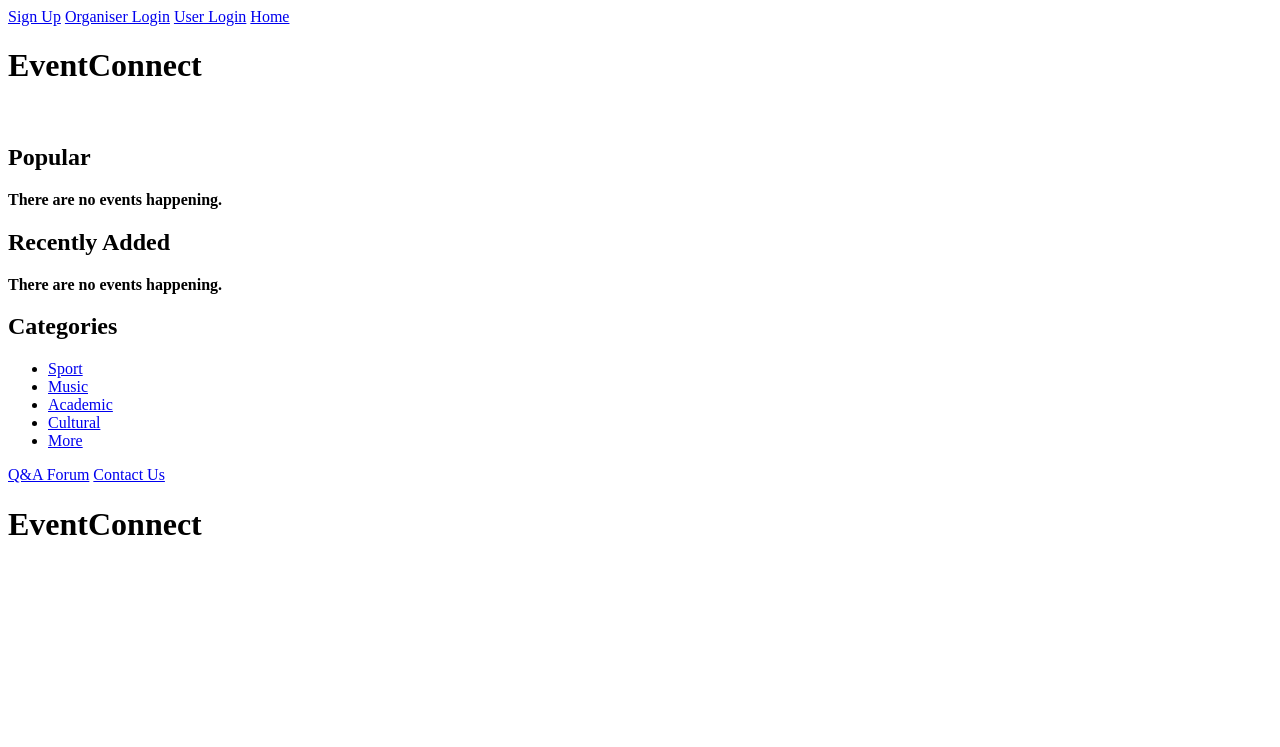
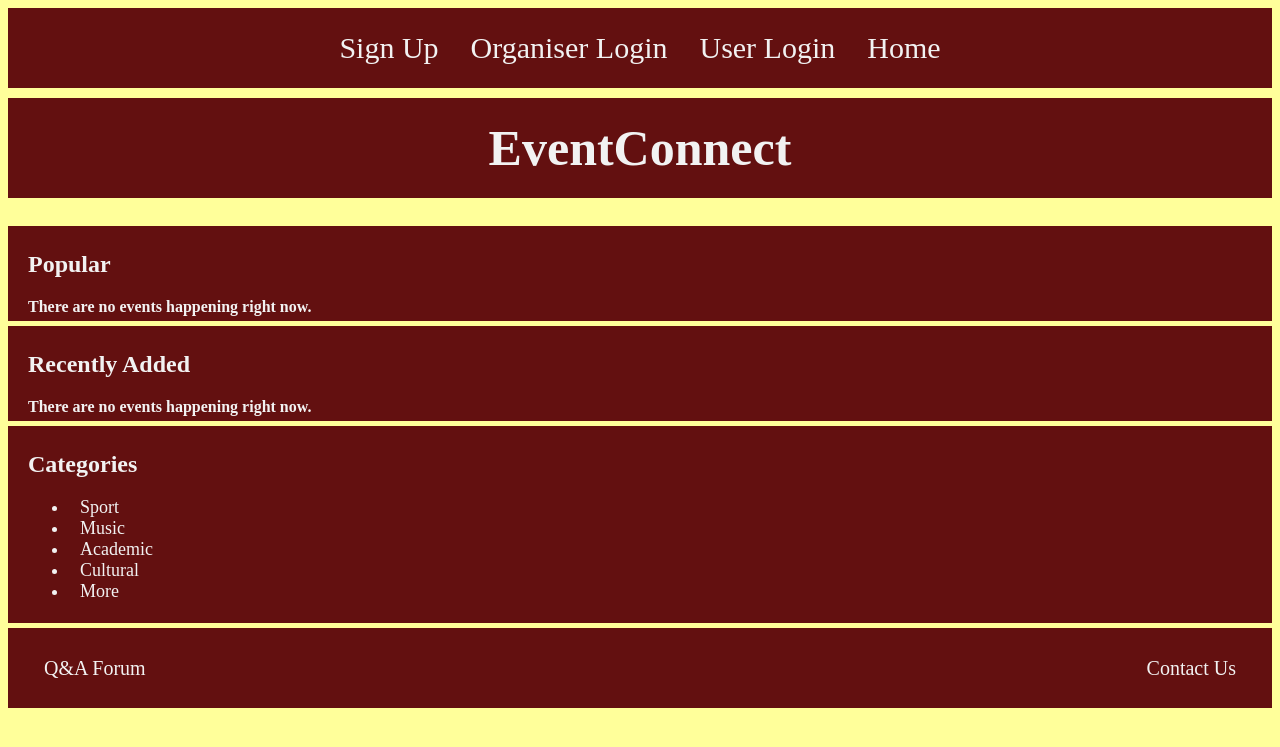
Before and after one commit to Web-1D/EventConnect, a Django app: page / in a window 1280 px wide. Shown: the top 747 px of the page. Run offline with Django 3.2, Linux system fonts and the light colour scheme; data that the repository does not hold is empty.

Commit message:
templates changed and some css done

```diff
--- /dev/null
+++ b/static/css/styles.css
@@ -0,0 +1,90 @@
+body {
+    background-color: #ffff9a;
+}
+
+.topnav {
+	background-color: #631010;
+	overflow: hidden;
+	display: flex;
+    justify-content: center;
+	padding: 10px 20px;
+	margin-bottom: 10px;
+	height: 60px;
+	align-items: center;
+}
+.topnav a {
+	float: left;
+	color: #f2f2f2;
+	text-align: center;
+	padding: 14px 16px;
+	text-decoration: none;
+	font-size: 30px;
+	justify-content: center;
+
+}
+.topnav a:hover {
+  background-color: #f2f2f2;
+  color: #631010;
+}
+#main_title {
+    background-color: #631010;
+    color: #f2f2f2;
+	font-size: 50px;
+    text-align: center;
+    display: flex;
+    justify-content: center;
+    align-items: center;
+    height: 100px;
+	margin-top: 10px;
+	margin-bottom: 10px;
+}
+
+.trendingList {
+    background-color: #631010;
+    padding: 5px 20px;
+    margin-bottom: 5px;
+	color:#f2f2f2;
+
+
+    align-items: center;
+}
+
+.trendingList a {
+    color: #f2f2f2;
+    text-align: center;
+    padding: 10px 12px;
+    text-decoration: none;
+    font-size: 18px;
+}
+
+.trendingList a:hover {
+    background-color: #f2f2f2;
+    color: #631010;
+}
+.bottomnav {
+    background-color: #631010;
+    overflow: hidden;
+    display: flex;
+    justify-content: space-between; /* Space items apart */
+    align-items: center; /* Center items vertically */
+    padding: 10px 20px;
+    height: 60px;
+}
+.bottomnav a {
+    color: #f2f2f2;
+    text-decoration: none;
+    font-size: 20px;
+    padding: 14px 16px;
+}
+.bottomnav a:hover {
+    background-color: #f2f2f2;
+    color: #631010;
+}
+
+#qanda {
+    margin-left: 0;
+}
+
+#contact {
+    margin-right: 0;
+}
--- a/templates/webapp/base.html
+++ b/templates/webapp/base.html
@@ -5,11 +5,11 @@
 <html>
 <head lang="en">
 <meta charset="UTF-8" />
+<link rel="stylesheet" href="{% static 'css/styles.css' %}">
 <title>EventConnect - {% block title_block %}Welcome to EventConnect{% endblock %}</title>
 </head>
 <body>
 <div class="topnav">
-
 {% if user.is_authenticated and user.role == "organiser" %}
 <!-- Show these links when the user is logged in as organiser -->
 
@@ -31,7 +31,7 @@
 
 <a href="{% url 'webapp:home' %}">Home</a>
 </div>
-<h1>EventConnect</h1>
+<h1 id="main_title">EventConnect</h1>
 
 
 {% block body_block %}
@@ -41,10 +41,8 @@
 
 
 <div class="bottomnav">
-	<a href="{% url 'webapp:qa' %}">Q&A Forum</a>
-	<a href="{% url 'webapp:contact' %}">Contact Us</a>
-<h1>EventConnect</h1>
-
+	<a href="{% url 'webapp:qa' %}" id="qanda">Q&A Forum</a>
+	<a href="{% url 'webapp:contact' %} id = ""contact">Contact Us</a>
 
 
 </body>
--- a/templates/webapp/home.html
+++ b/templates/webapp/home.html
@@ -16,7 +16,7 @@ Welcome {{ user.username }}!
 <br />
 </div>
 
-<div>
+<div class=trendingList>
 <h2>Popular</h2>
 {% if events %}
 <ul>
@@ -25,11 +25,11 @@ Welcome {{ user.username }}!
 {% endfor %}
 </ul>
 {% else %}
-<strong>There are no events happening.</strong>
+<strong>There are no events happening right now.</strong>
 {% endif %}
 </div>
 
-<div>
+<div class=trendingList>
 <h2>Recently Added</h2>
 {% if events %}
 <ul>
@@ -38,12 +38,12 @@ Welcome {{ user.username }}!
 {% endfor %}
 </ul>
 {% else %}
-<strong>There are no events happening.</strong>
+<strong>There are no events happening right now.</strong>
 {% endif %}
 </div>
 
 
-<div>
+<div class=trendingList>
 <h2>Categories</h2>
 <ul>
 <li><a href="{% url 'webapp:categories' category_name='Sport' %}">Sport</a></li>
```
Also changed, not shown: webapp/migrations/0001_initial.py, webapp/migrations/0002_auto_20250311_1813.py (deleted), webapp/migrations/0003_auto_20250319_1659.py (deleted).
